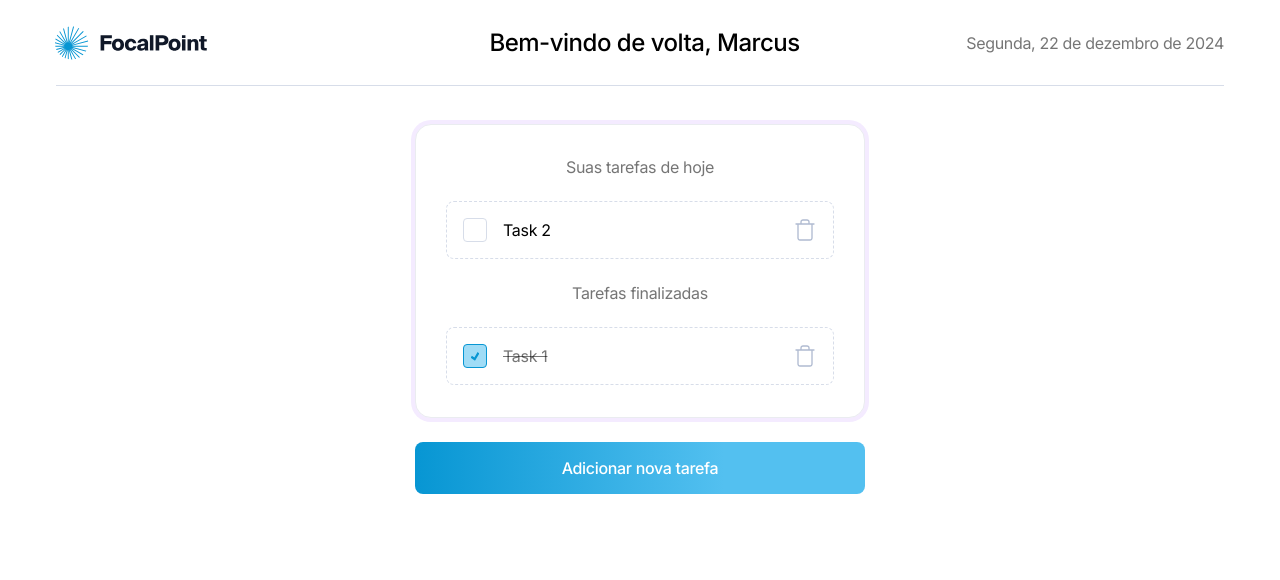
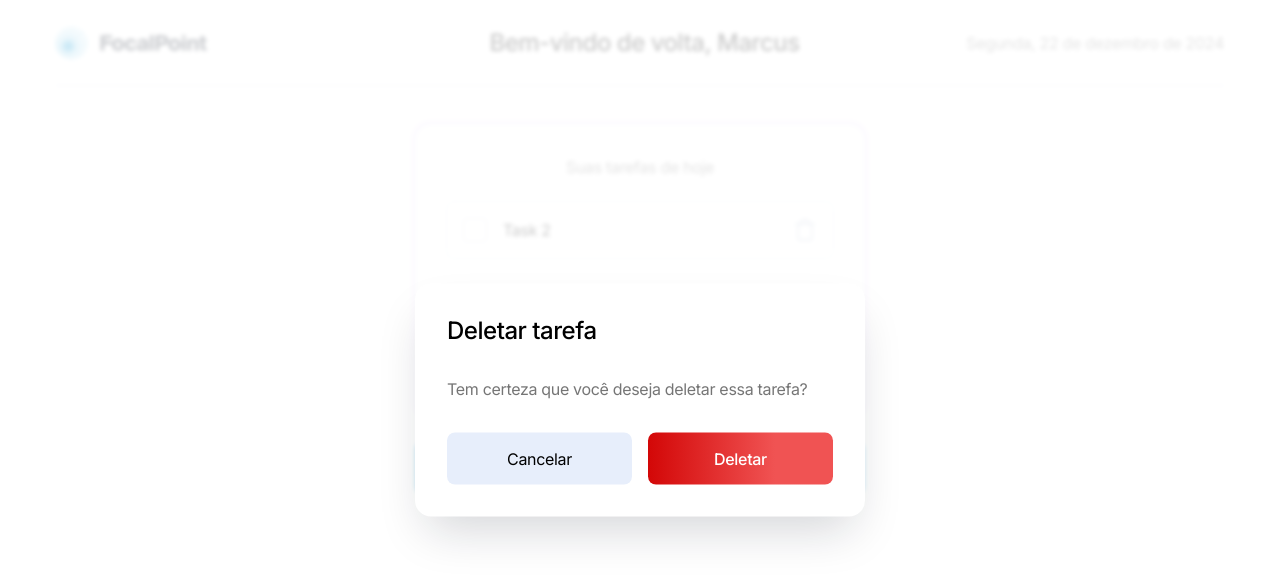
Before and after one commit to alex-yudi/legaplan-teste, a Next.js app: page / in a window 1280 px wide. Shown: the top 580 px of the page. Built offline with nearby package versions, Linux system fonts and the light colour scheme.

Commit message:
feat: add delete task modal

```diff
--- a/src/app/components/Button/styles.css
+++ b/src/app/components/Button/styles.css
@@ -59,3 +59,14 @@
     color: #000;
     background: #E7EEFB;
 }
+
+.red {
+    font-size: 1rem;
+    font-style: normal;
+    font-weight: 500;
+    line-height: normal;
+    letter-spacing: -0.02rem;
+
+    background: linear-gradient(90deg, #D30707 0%, #F05353 68.65%);
+    color: #FFF;
+}
--- a/src/app/components/TodoList/components/ModalDeleteTask/index..tsx
+++ b/src/app/components/TodoList/components/ModalDeleteTask/index..tsx
@@ -1,12 +1,31 @@
 import Modal from '@/app/components/Modal'
 import './styles.css'
+import Button from '@/app/components/Button'
 
 export default function ModalDeleteTask() {
     return (
         <Modal
-            title='Deletar task'
+            title='Deletar tarefa'
         >
-            Teste
+            <p className='text-delete-new-task'>
+                Tem certeza que você deseja deletar essa tarefa?
+            </p>
+
+            <div className='container-buttons-delete-task'>
+                <Button
+                    color='gray'
+                    quantity='double'
+                >
+                    Cancelar
+                </Button>
+                <Button
+                    color='red'
+                    quantity='double'
+                    type='submit'
+                >
+                    Deletar
+                </Button>
+            </div>
         </Modal>
     )
 }
--- a/src/app/components/TodoList/components/ModalDeleteTask/styles.css
+++ b/src/app/components/TodoList/components/ModalDeleteTask/styles.css
@@ -43,3 +43,21 @@
 
     color: #000;
 }
+
+.text-delete-new-task {
+    font-size: 1rem;
+    font-style: normal;
+    font-weight: 400;
+    line-height: 1.5rem;
+    letter-spacing: -0.02rem;
+
+    color: rgba(0, 0, 0, 0.54);
+}
+
+.container-buttons-delete-task {
+    display: flex;
+    justify-content: space-between;
+
+    width: 100%;
+    gap: 1rem;
+}
--- a/src/app/components/TodoList/index.tsx
+++ b/src/app/components/TodoList/index.tsx
@@ -27,6 +27,7 @@ const mocTasks: task[] = [
 export default function TodoList() {
     const [listOfTasks, setListOfTasks] = useState<task[]>(mocTasks)
     const [showModalNewTask, setShowModalNewTask] = useState(false)
+    const [showModalDeleteTask, setShowModalDeleteTask] = useState(false)
 
     const listTasksOpened = listOfTasks.filter((task) => !task.checked)
     const listTasksClosed = listOfTasks.filter((task) => task.checked)
@@ -40,6 +41,9 @@ export default function TodoList() {
     }
     const handleCloseModalNewTask = () => {
         setShowModalNewTask(false)
+    }
+    const handleShowModalDeleteTask = () => {
+        setShowModalDeleteTask(true)
     }
 
     return (
@@ -90,7 +94,9 @@ export default function TodoList() {
                 showModalNewTask && <ModalNewTask closeModal={handleCloseModalNewTask} />
             }
 
-            {/*      <ModalDeleteTask /> */}
+            {
+                <ModalDeleteTask />
+            }
 
         </>
     )
```
